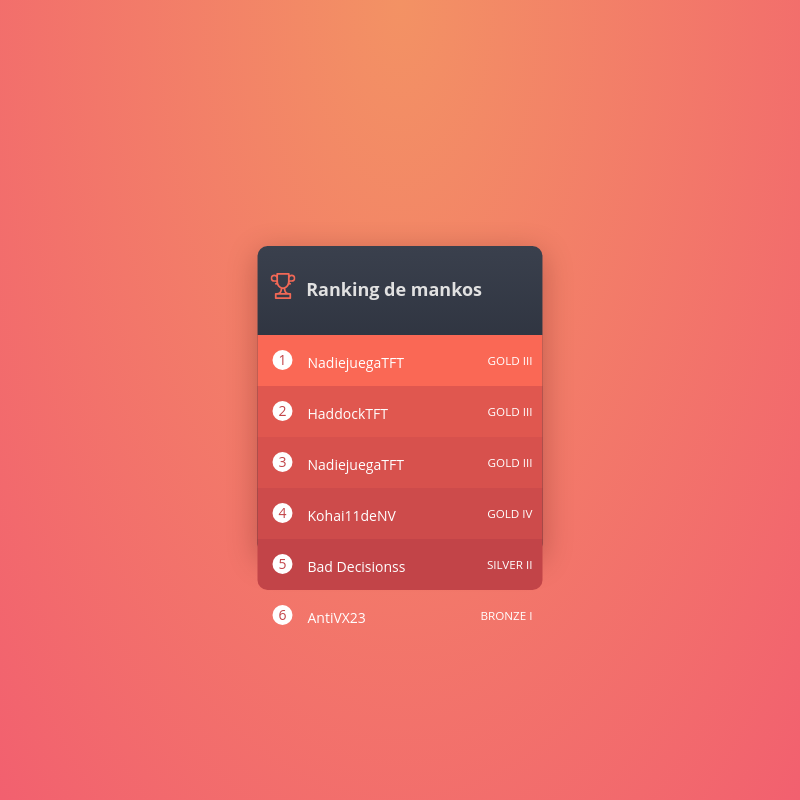
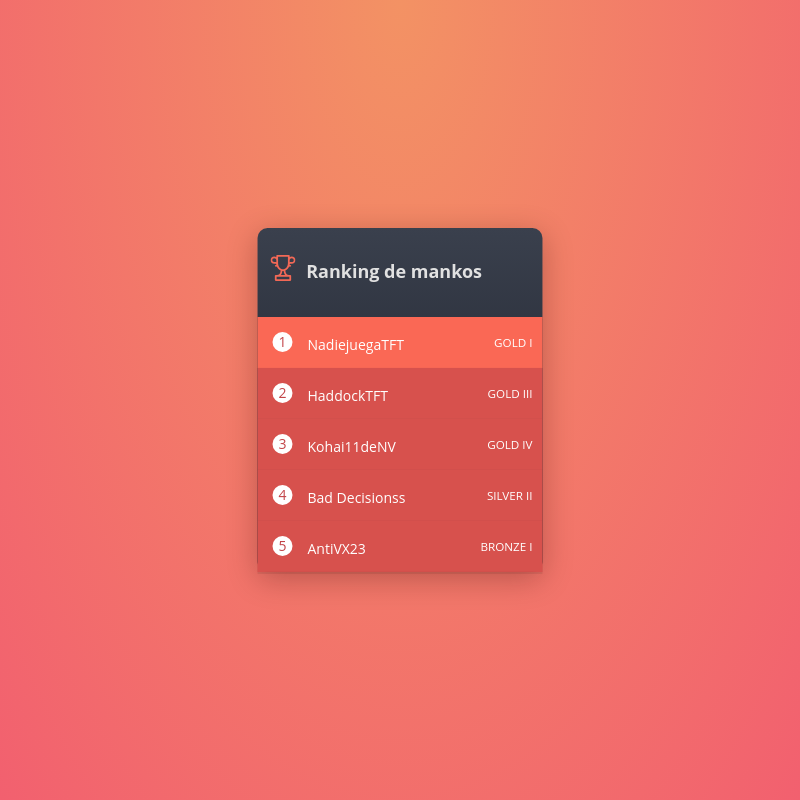
Before and after one commit to VictorMari/RankingsTFT, an Electron app: page public/views/index.html in a window 800 px wide. Drawn offline with nearby package versions, Linux system fonts and the light colour scheme.

Commit message:
added css changes

```diff
--- a/data/rankings.json
+++ b/data/rankings.json
@@ -5,12 +5,12 @@
       "leagueId": "aff2f9df-ad9d-44dc-8fd8-45d117b66bed",
       "queueType": "RANKED_TFT",
       "tier": "GOLD",
-      "rank": "III",
+      "rank": "I",
       "summonerId": "ItqH66YvEJNS4RcMbG8q8SpCwdYrlIcb__AH1bLYKB7dakDA",
       "summonerName": "NadiejuegaTFT",
-      "leaguePoints": 56,
+      "leaguePoints": 0,
       "wins": 5,
-      "losses": 14,
+      "losses": 18,
       "veteran": false,
       "inactive": false,
       "freshBlood": true,
@@ -27,24 +27,7 @@
       "summonerName": "HaddockTFT",
       "leaguePoints": 54,
       "wins": 6,
-      "losses": 44,
-      "veteran": false,
-      "inactive": false,
-      "freshBlood": true,
-      "hotStreak": false
-    }
-  ],
-  [
-    {
-      "leagueId": "aff2f9df-ad9d-44dc-8fd8-45d117b66bed",
-      "queueType": "RANKED_TFT",
-      "tier": "GOLD",
-      "rank": "III",
-      "summonerId": "ItqH66YvEJNS4RcMbG8q8SpCwdYrlIcb__AH1bLYKB7dakDA",
-      "summonerName": "NadiejuegaTFT",
-      "leaguePoints": 56,
-      "wins": 5,
-      "losses": 14,
+      "losses": 46,
       "veteran": false,
       "inactive": false,
       "freshBlood": true,
@@ -61,7 +44,7 @@
       "summonerName": "Kohai11deNV",
       "leaguePoints": 0,
       "wins": 4,
-      "losses": 14,
+      "losses": 16,
       "veteran": false,
       "inactive": false,
       "freshBlood": true,
--- a/public/styles/index.css
+++ b/public/styles/index.css
@@ -26,7 +26,6 @@ Leaderboard
   -webkit-transform: translate(-50%, -50%);
           transform: translate(-50%, -50%);
   width: 285px;
-  height: 308px;
   background: -webkit-gradient(linear, left top, left bottom, from(#3a404d), to(#181c26));
   background: linear-gradient(to bottom, #3a404d, #181c26);
   border-radius: 10px;
@@ -49,6 +48,7 @@ Leaderboard
   counter-reset: leaderboard;
   list-style-type: none;
   padding-left: 0px;
+  margin-bottom: 0px;
 }
 .leaderboard ol li {
   position: relative;
@@ -132,56 +132,12 @@ Leaderboard
 .leaderboard ol li:nth-child(1)::after {
   background: #fa6855;
 }
-.leaderboard ol li:nth-child(2) {
-  background: #e0574f;
-}
-.leaderboard ol li:nth-child(2)::after {
-  background: #e0574f;
+
+.leaderboard ol li{
+  background: #d7514d;
   box-shadow: 0 2px 0 rgba(0, 0, 0, 0.08);
 }
-.leaderboard ol li:nth-child(2) mark::before, .leaderboard ol li:nth-child(2) mark::after {
-  border-top: 6px solid #ba4741;
-  bottom: -7px;
-}
-.leaderboard ol li:nth-child(3) {
-  background: #d7514d;
-}
-.leaderboard ol li:nth-child(3)::after {
-  background: #d7514d;
-  box-shadow: 0 1px 0 rgba(0, 0, 0, 0.11);
-}
-.leaderboard ol li:nth-child(3) mark::before, .leaderboard ol li:nth-child(3) mark::after {
-  border-top: 2px solid #b0433f;
-  bottom: -3px;
-}
-.leaderboard ol li:nth-child(4) {
-  background: #cd4b4b;
-}
-.leaderboard ol li:nth-child(4)::after {
-  background: #cd4b4b;
-  box-shadow: 0 -1px 0 rgba(0, 0, 0, 0.15);
-}
-.leaderboard ol li:nth-child(4) mark::before, .leaderboard ol li:nth-child(4) mark::after {
-  top: -7px;
-  bottom: auto;
-  border-top: none;
-  border-bottom: 6px solid #a63d3d;
-}
-.leaderboard ol li:nth-child(5) {
-  background: #c24448;
-  border-radius: 0 0 10px 10px;
-}
-.leaderboard ol li:nth-child(5)::after {
-  background: #c24448;
-  box-shadow: 0 -2.5px 0 rgba(0, 0, 0, 0.12);
-  border-radius: 0 0 10px 10px;
-}
-.leaderboard ol li:nth-child(5) mark::before, .leaderboard ol li:nth-child(5) mark::after {
-  top: -9px;
-  bottom: auto;
-  border-top: none;
-  border-bottom: 8px solid #993639;
-}
+
 .leaderboard ol li:hover {
   z-index: 2;
   overflow: visible;
@@ -196,16 +152,3 @@ Leaderboard
   -webkit-transition: all 0.35s ease-in-out;
   transition: all 0.35s ease-in-out;
 }
-
-.the-most {
-  position: fixed;
-  z-index: 1;
-  bottom: 0;
-  left: 0;
-  width: 50vw;
-  max-width: 200px;
-  padding: 10px;
-}
-.the-most img {
-  max-width: 100%;
-}
--- a/utils/PlayerRankCrawler.js
+++ b/utils/PlayerRankCrawler.js
@@ -74,12 +74,11 @@ const crawlPlayerRankings = async () => {
 
 module.exports.getRankings = crawlPlayerRankings
 
-/*
 crawlPlayerRankings()
     .then(e => console.log(JSON.stringify(e, null, 2)))
     .catch(e => console.log(e))
-*/
-/*
+
+    /*
 getPlayerRanking(players[2])
     .then(e => console.log(e))
     .catch(e => console.log(e))
```
Also changed, not shown: data/summoners.json (+0 -9 lines), public/scripts/populateData.js (+0 -8 lines), public/views/index.html (+0 -24 lines).
